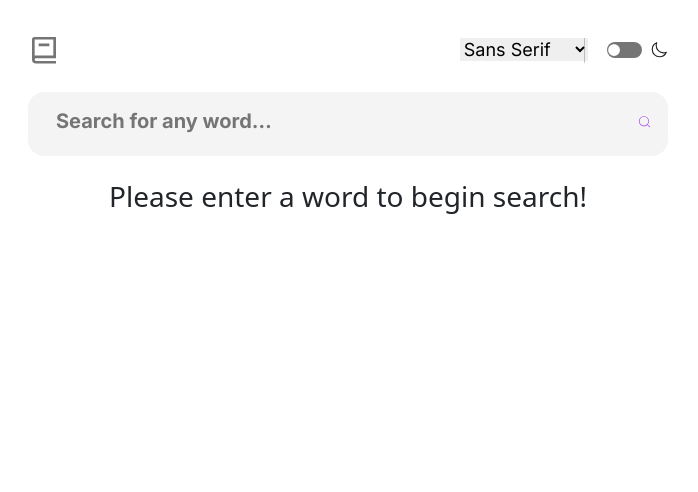
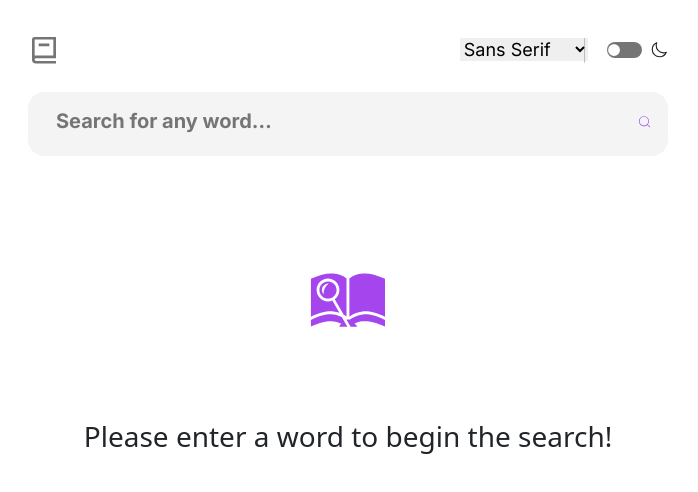
Before and after one commit to kwasi-OT/dictionary-web-app, a React (Create React App) app: page / in a window 1280 px wide. Shown: the top 492 px of the page, without its empty margins (292-990 px from the left). Built offline with nearby package versions, Linux system fonts and the light colour scheme.

Commit message:
added icon and styling to placeholder text

```diff
--- a/src/App.css
+++ b/src/App.css
@@ -245,6 +245,11 @@ input[type="text"]:focus-within {
   text-decoration-color: var(--grey);
 }
 
+.loading {
+  text-align: center !important;
+  margin-top: 5rem !important;
+}
+
 .loading.dark {
   color: var(--white);
 }
--- a/src/components/Display.js
+++ b/src/components/Display.js
@@ -4,6 +4,7 @@ import { ThemeContext } from './ContextTheme';
 import { FaArrowUpRightFromSquare } from 'react-icons/fa6'
 import { WordContext } from './SearchContext';
 import { v4 as uuidv4 } from 'uuid';
+import { GiArchiveResearch } from 'react-icons/gi'
 
 const Display = () => {
     const {darkTheme} = useContext(ThemeContext);
@@ -13,7 +14,8 @@ const Display = () => {
     if(word.length === 0) {
         return(
             <div className='d-flex flex-column justify-content-center align-items-center'>
-                <h3 className={`loading ${darkTheme ? 'dark' : ''}`}>Please enter a word to begin search!</h3>
+                <GiArchiveResearch size='5rem' color='#A445ED' className='loading'/>
+                <h3 className={`loading ${darkTheme ? 'dark' : ''}`}>Please enter a word to begin the search!</h3>
             </div>
         )
     }
```
